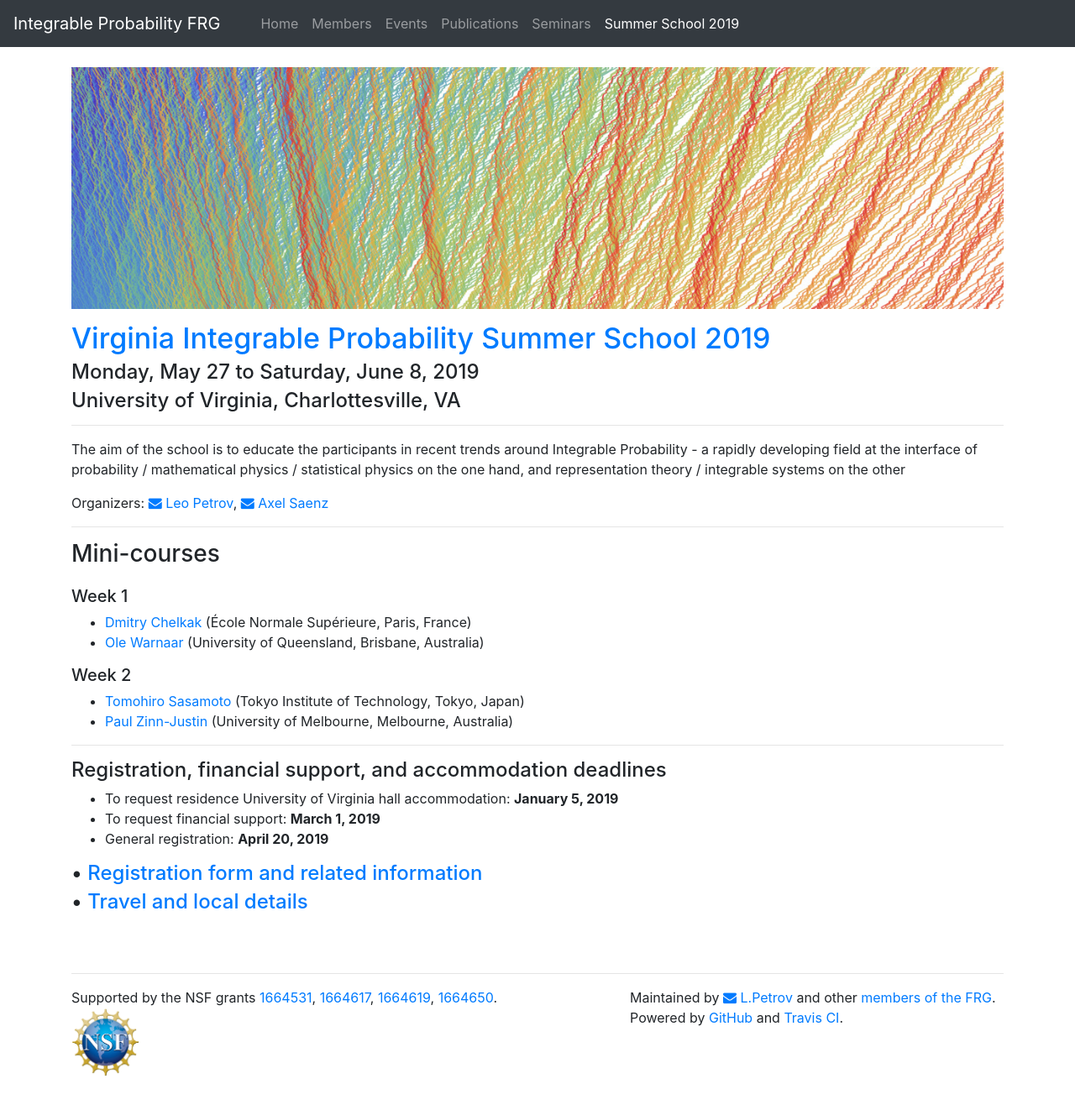
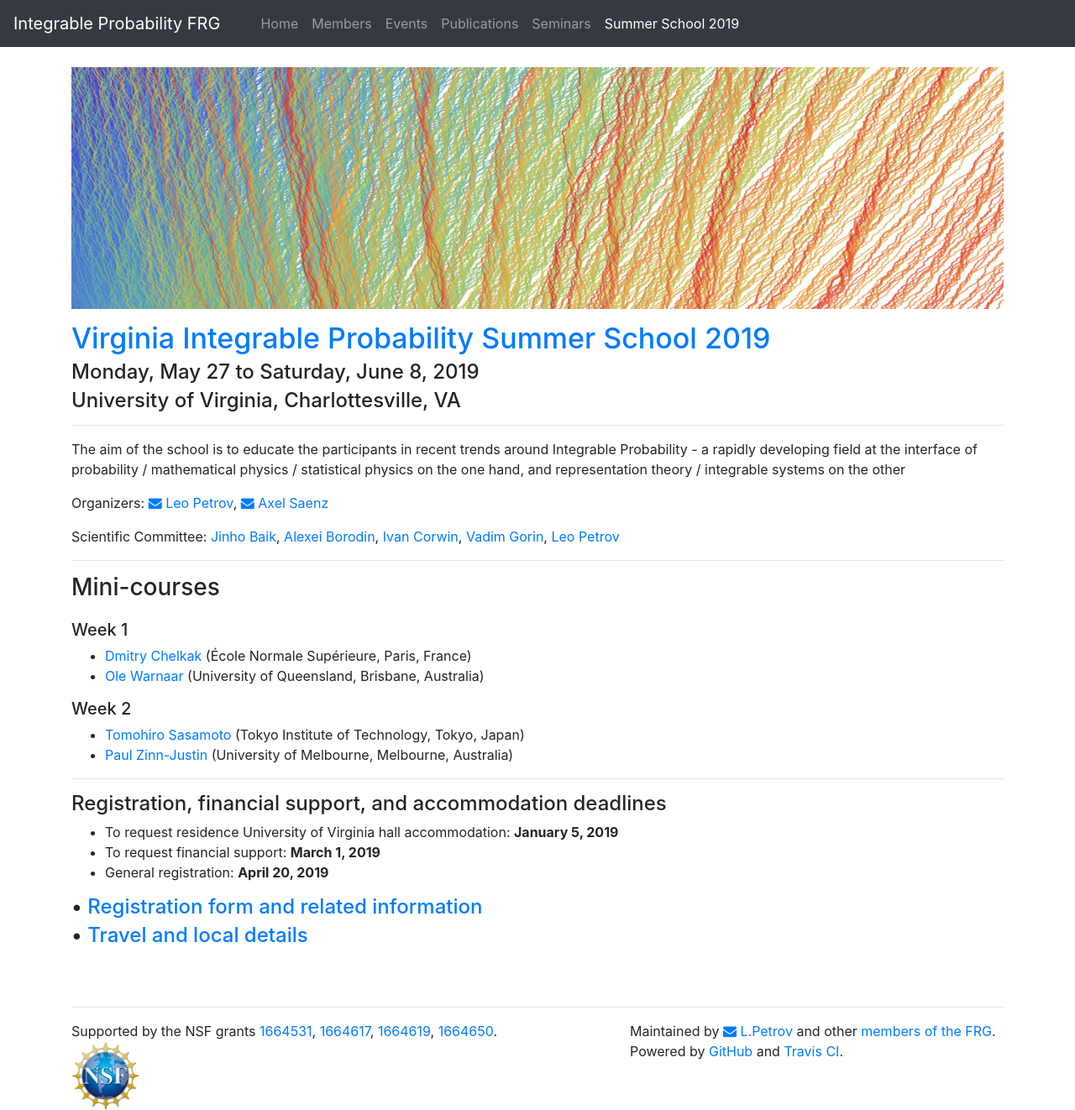
Before and after one commit to int-prob/int-prob-code, a Jekyll site: the page built from vipss2019/index.md, in a window 1280 px wide. Shown: the whole page at 84% size. Built offline with Jekyll 4.4.1, drawn with Linux system fonts in a browser that asks for light colours; nearby versions of some CDN libraries; before the commit the page ends 1282 px from its top, so only the background shows below that.

Commit message:
Update index.md

```diff
--- a/vipss2019/index.md
+++ b/vipss2019/index.md
@@ -20,6 +20,8 @@ The aim of the school is to educate the participants in recent trends around Int
 
 Organizers: <a href="mailto:lenia.petrov@gmail.com"><i class="fa fa-envelope" aria-hidden="true"></i> Leo Petrov</a>,
 <a href="mailto:ais6a@virginia.edu"><i class="fa fa-envelope" aria-hidden="true"></i> Axel Saenz</a>
+
+Scientific Committee: <a href="http://www.math.lsa.umich.edu/~baik/Welcome.html">Jinho Baik</a>, <a href="http://math.mit.edu/directory/profile.php?pid=1222/">Alexei Borodin</a>, <a href="http://www.math.columbia.edu/~corwin/">Ivan Corwin</a>, <a href="https://www.mccme.ru/~vadicgor/">Vadim Gorin</a>, <a href="https://lpetrov.cc">Leo Petrov</a>
 
 ---
 
```
